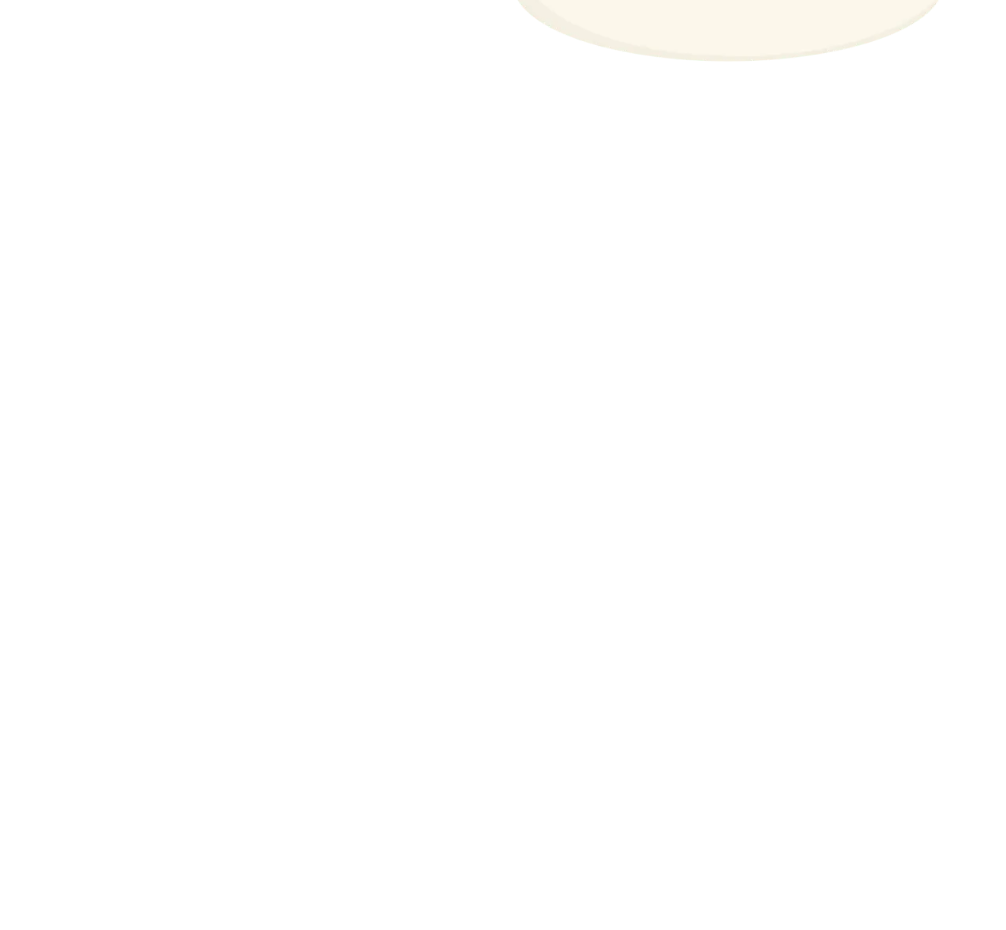
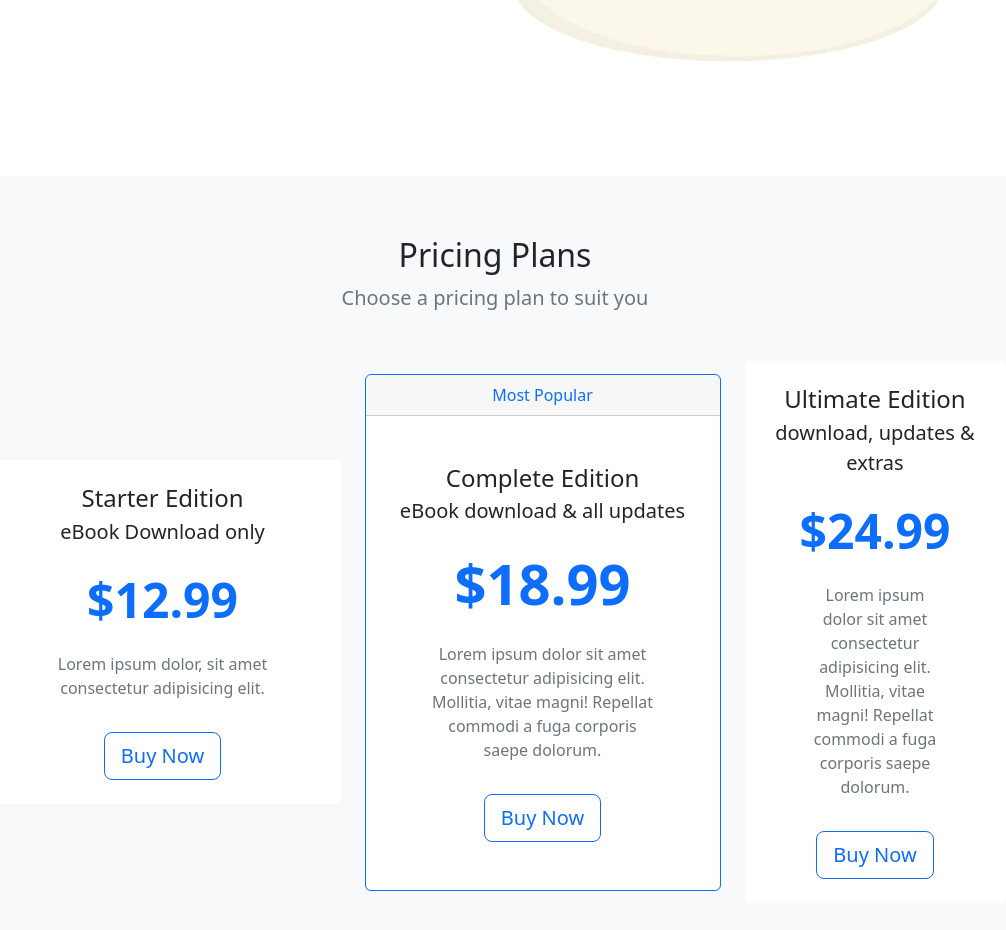
Before and after one commit to GutoAS/bootstrap_project, a plain HTML site: page index.html in a window 1280 px wide. Shown: the part 550-1480 px from the top of the page, without its empty margins (145-1151 px from the left). Before the commit the page ends 800 px from the top, so only its background shows below. Drawn offline with nearby package versions, Linux system fonts and the light colour scheme.

Commit message:
Creating Html pricing plans Section

```diff
--- a/index.html
+++ b/index.html
@@ -107,6 +107,71 @@
 
     <!-- pricing plans -->
 
+    <section id="pricing" class="bg-light mt-5">
+      <div class="container-lg">
+        <div class="text-center">
+          <h2>Pricing Plans</h2>
+          <p class="lead text-muted">Choose a pricing plan to suit you</p>
+        </div>
+
+        <div class="row my-5 align-items-center justify-content-center">
+          <div class="col-8 col-lg-4 ol-xl-3">
+            <div class="card border-0">
+              <div class="card-body text-center py-4">
+                <h4 class="card-title">Starter Edition</h4>
+                <p class="lead card-subtitle">eBook Download only</p>
+                <p class="display-5 my-4 text-primary fw-bold">$12.99</p>
+                <p class="card-text mx-5 text-muted d-none d-lg-block">
+                  Lorem ipsum dolor, sit amet consectetur adipisicing elit.
+                </p>
+                <a href="#" class="btn btn-outline-primary btn-lg mt-3"
+                  >Buy Now</a
+                >
+              </div>
+            </div>
+          </div>
+
+          <div class="col-9 col-lg-4">
+            <div class="card border-primary border-2">
+              <div class="card-header text-center text-primary">
+                Most Popular
+              </div>
+              <div class="card-body text-center py-5">
+                <h4 class="card-title">Complete Edition</h4>
+                <p class="lead card-subtitle">eBook download & all updates</p>
+                <p class="display-4 my-4 text-primary fw-bold">$18.99</p>
+                <p class="card-text mx-5 text-muted d-none d-lg-block">
+                  Lorem ipsum dolor sit amet consectetur adipisicing elit.
+                  Mollitia, vitae magni! Repellat commodi a fuga corporis saepe
+                  dolorum.
+                </p>
+                <a href="#" class="btn btn-outline-primary btn-lg mt-3">
+                  Buy Now
+                </a>
+              </div>
+            </div>
+          </div>
+
+          <div class="col-8 col-lg-4 col-xl-3">
+            <div class="card border-0">
+              <div class="card-body text-center py-4">
+                <h4 class="card-title">Ultimate Edition</h4>
+                <p class="lead card-subtitle">download, updates & extras</p>
+                <p class="display-5 my-4 text-primary fw-bold">$24.99</p>
+                <p class="card-text mx-5 text-muted d-none d-lg-block">
+                  Lorem ipsum dolor sit amet consectetur adipisicing elit.
+                  Mollitia, vitae magni! Repellat commodi a fuga corporis saepe
+                  dolorum.
+                </p>
+                <a href="#" class="btn btn-outline-primary btn-lg mt-3">
+                  Buy Now
+                </a>
+              </div>
+            </div>
+          </div>
+        </div>
+      </div>
+    </section>
     <!-- topics at a glance -->
 
     <!-- reviews list -->
```
